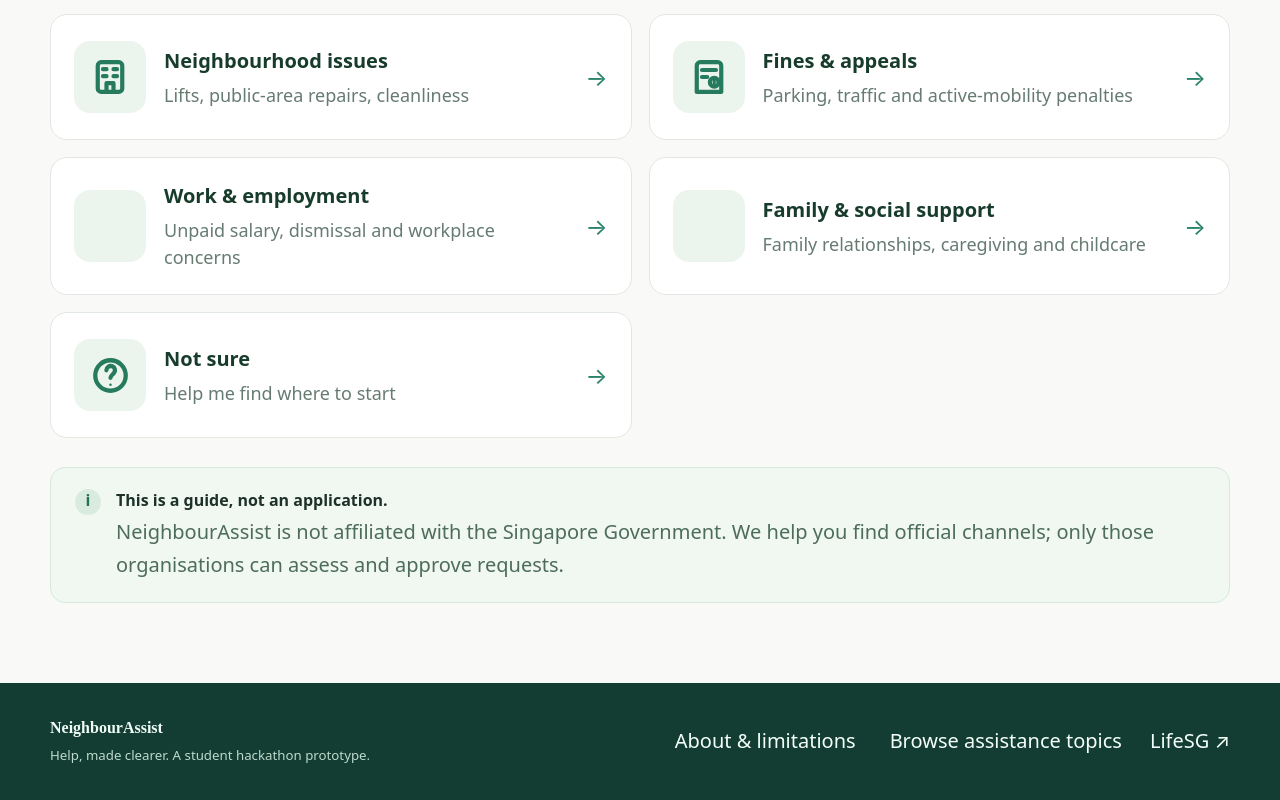
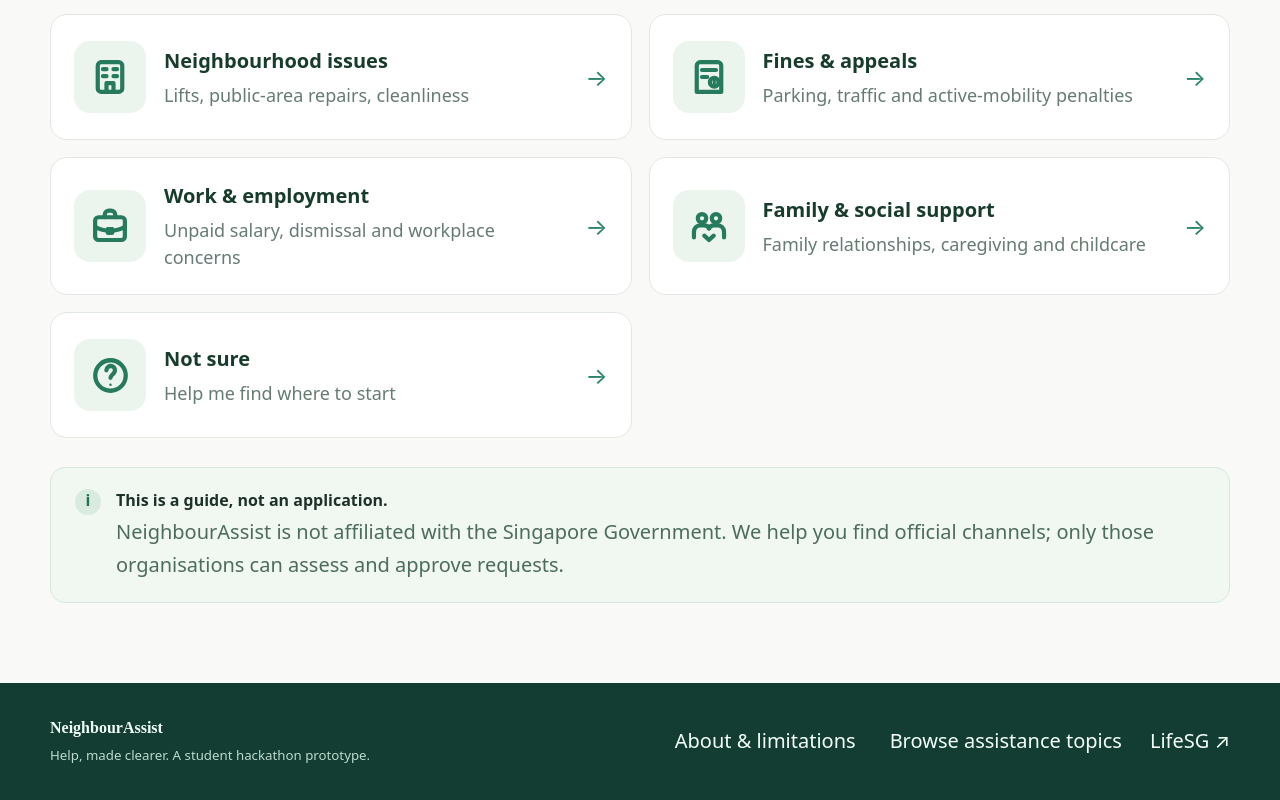
Before and after one commit to peepeepoopoomanm/NeighbourAssist, a React (Vite) app: page / in a window 1280 px wide. Shown: the part 1231-2031 px from the top of the page. Built offline with nearby package versions, Linux system fonts and the light colour scheme.

Commit message:
Add accessible employment briefcase and family support icons for expanded homepage

```diff
--- a/src/CategoryIcon.tsx
+++ b/src/CategoryIcon.tsx
@@ -54,6 +54,21 @@ export default function CategoryIcon({category}:{category:Category}){
      <circle cx="15" cy="15" r="2.5"/>
      <path d="M15 13.7v1.8M15 16.5h.01" strokeWidth={1.8}/>
     </svg>;
+
+  case 'employment':
+    return <svg {...shared}>
+     <rect x="3.5" y="7" width="17" height="13" rx="2"/>
+     <path d="M9 7V5.5c0-1.3 1.1-2.3 2.4-2.3h1.2c1.3 0 2.4 1 2.4 2.3V7M3.5 12.4c5.2 3.1 11.8 3.1 17 0"/>
+     <path d="M10.7 13.7h2.6v2.2h-2.6z"/>
+    </svg>;
+  case 'family':
+    return <svg {...shared}>
+     <circle cx="8" cy="7.6" r="2.4"/>
+     <circle cx="16" cy="7.6" r="2.4"/>
+     <path d="M3.4 18.5v-3c0-2.3 1.5-3.9 3.7-3.9h2c1.5 0 2.6.7 3.1 1.8"/>
+     <path d="M20.6 18.5v-3c0-2.3-1.5-3.9-3.7-3.9h-2c-1.5 0-2.6.7-3.1 1.8"/>
+     <path d="M9.3 17.5 12 20l2.7-2.5"/>
+    </svg>;
   case 'unsure':
    return <svg {...shared}>
     <circle cx="12" cy="12" r="8.5"/>
```
